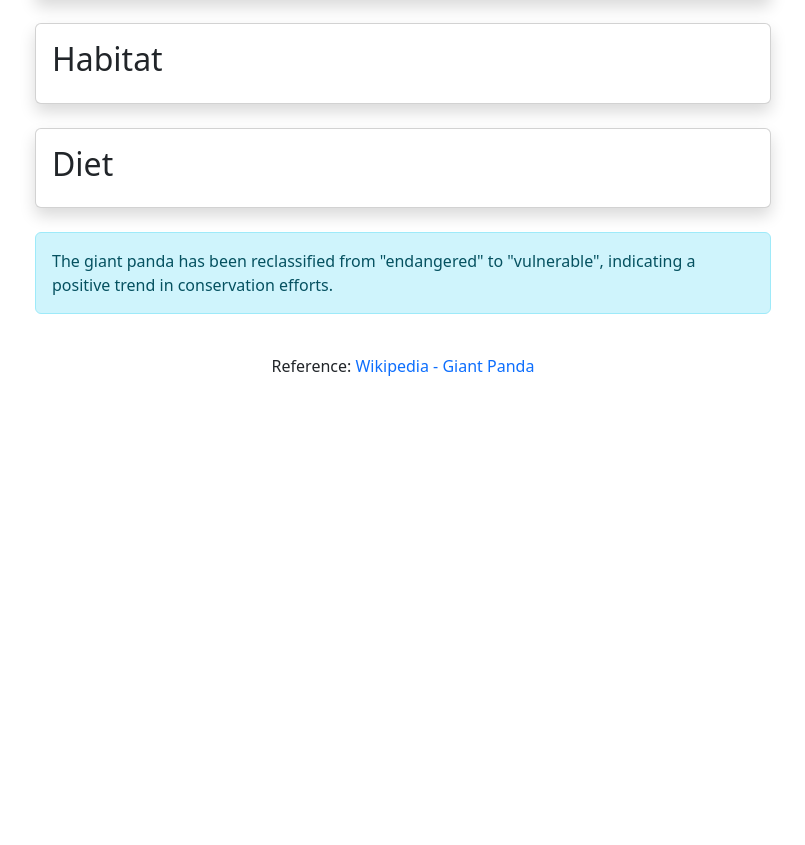
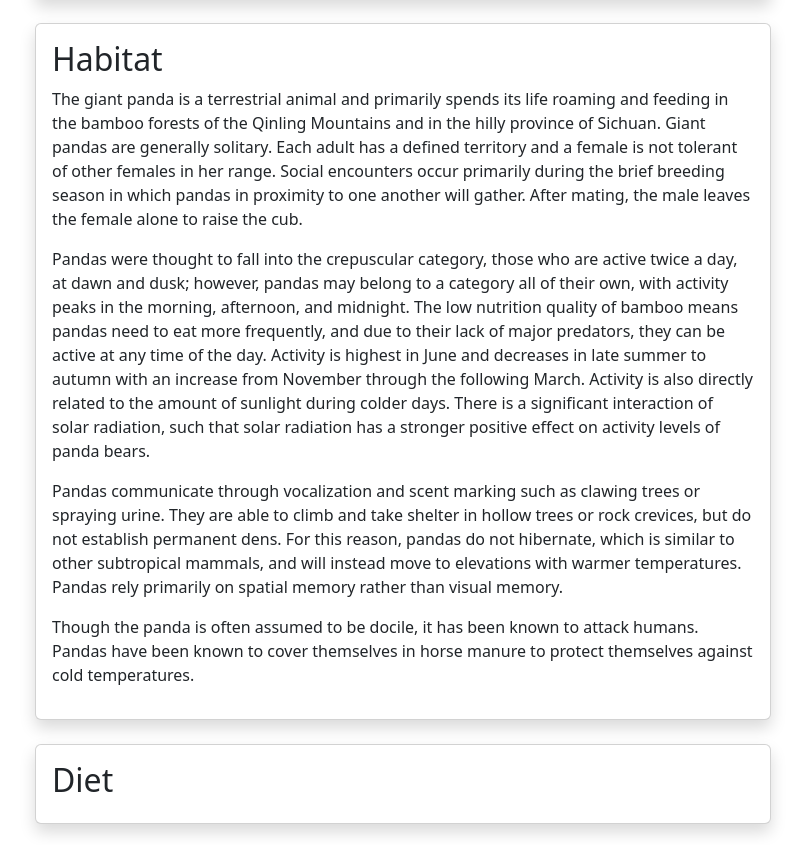
Before and after one commit to mollymhom/bootstrap-webpage, a plain HTML site: page index.html in a window 1280 px wide. Shown: the part 1017-1862 px from the top of the page, without its empty margins (237-1042 px from the left). Before the commit the page ends 1419 px from the top, so only its background shows below. Drawn offline with nearby package versions, Linux system fonts and the light colour scheme; a script that the page names is missing.

Commit message:
Habitat added

```diff
--- a/index.html
+++ b/index.html
@@ -69,7 +69,25 @@
                 <div class="card mb-4 shadow">
                     <div class="card-body">
                         <h2 id="habitat" class="card-title">Habitat</h2>
-                        <p class="card-text">
+                        <p class="card-text"> The giant panda is a terrestrial animal and primarily spends its life roaming and feeding in the bamboo forests of the Qinling Mountains and in the hilly province of Sichuan.
+                            Giant pandas are generally solitary. Each adult has a defined territory and a female is not tolerant of other females in her range.
+                            Social encounters occur primarily during the brief breeding season in which pandas in proximity to one another will gather. After mating,
+                            the male leaves the female alone to raise the cub.</p>
+
+                            <p> Pandas were thought to fall into the crepuscular category, those who are active twice a day, at dawn and dusk; however,
+                                pandas may belong to a category all of their own, with activity peaks in the morning, afternoon, and midnight.
+                                The low nutrition quality of bamboo means pandas need to eat more frequently, and due to their lack of major predators,
+                                they can be active at any time of the day. Activity is highest in June and decreases in late summer to autumn with an increase from November through the following March.
+                                Activity is also directly related to the amount of sunlight during colder days. There is a significant interaction of solar radiation,
+                                such that solar radiation has a stronger positive effect on activity levels of panda bears.</p>
+
+                            <p>  Pandas communicate through vocalization and scent marking such as clawing trees or spraying urine.
+                                They are able to climb and take shelter in hollow trees or rock crevices, but do not establish permanent dens.
+                                For this reason, pandas do not hibernate, which is similar to other subtropical mammals, and will instead move to elevations with warmer temperatures.
+                                Pandas rely primarily on spatial memory rather than visual memory.</p>
+
+                            <p> Though the panda is often assumed to be docile, it has been known to attack humans.
+                                Pandas have been known to cover themselves in horse manure to protect themselves against cold temperatures.</p>
                     </div>
                 </div>
 
```
